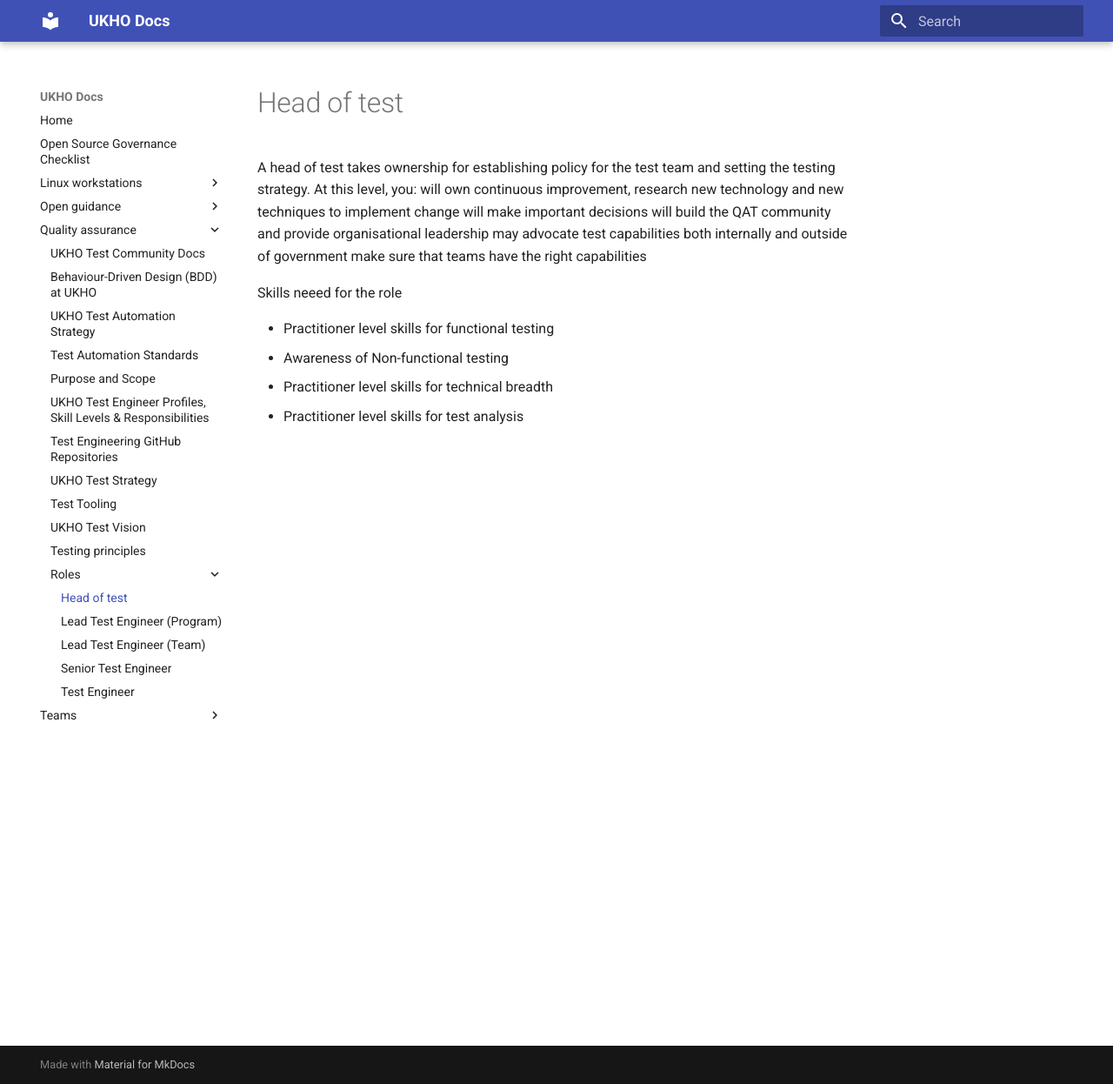
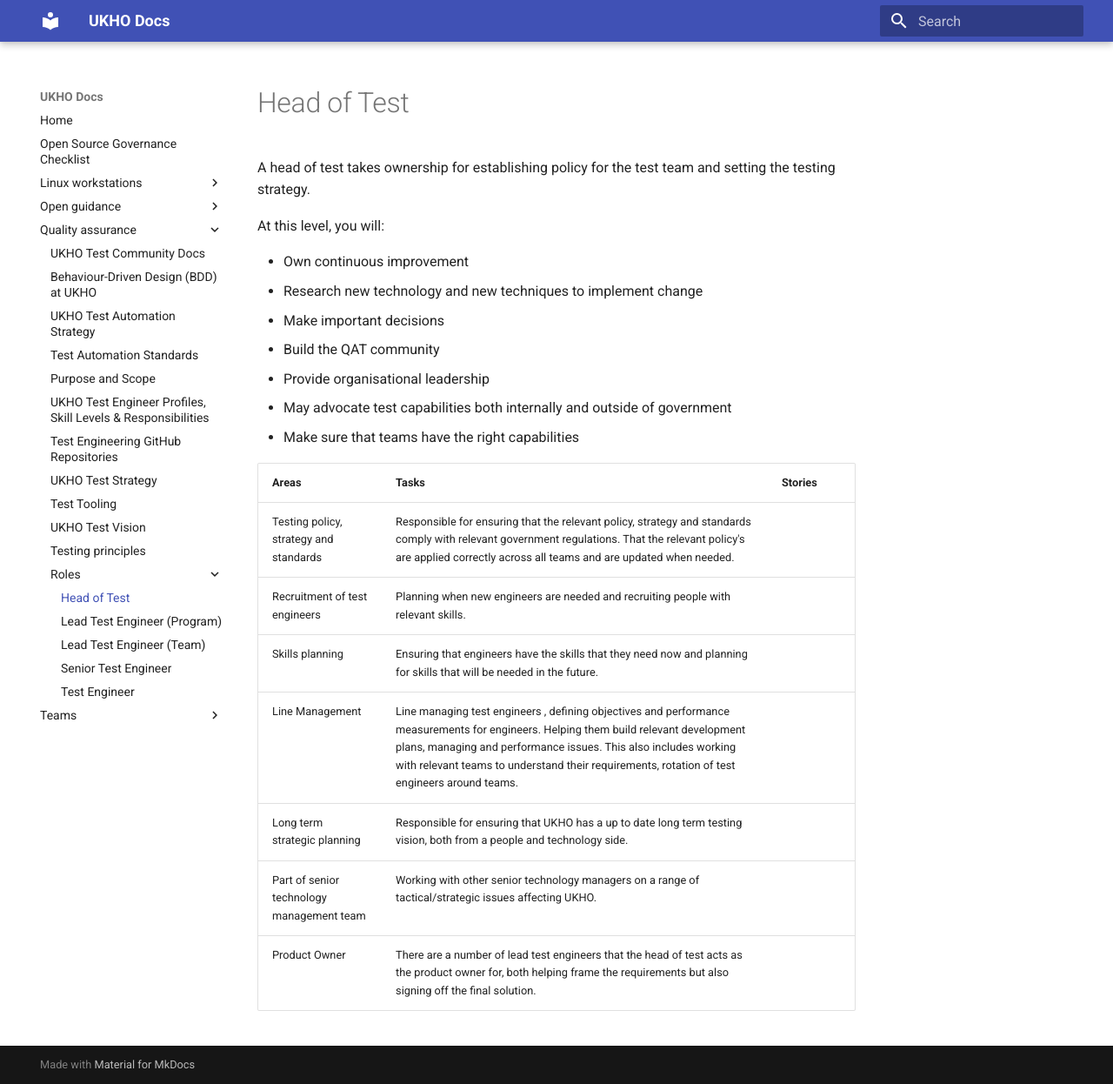
Before and after one commit to UKHO/docs, an MkDocs documentation site: the page built from docs/quality-assurance/roles/head-of-test.md, in a window 1280 px wide and 1246 px high. Shown: the whole window at 87% size. Built offline with MkDocs 1.6.1 and Material for MkDocs 9.7.7, drawn with Linux system fonts in a browser that asks for light colours.

Commit message:
Formatted text into md table

```diff
--- a/docs/quality-assurance/roles/head-of-test.md
+++ b/docs/quality-assurance/roles/head-of-test.md
@@ -1,11 +1,23 @@
+# Head of Test
+
 A head of test takes ownership for establishing policy for the test team and setting the testing strategy.
-At this level, you: will own continuous improvement, research new technology and new techniques to implement change will
-make important decisions will build the QAT community and provide organisational leadership may advocate test capabilities
-both internally and outside of government make sure that teams have the right capabilities
 
-Skills neeed for the role
+At this level, you will:
 
-* Practitioner level skills for functional testing
-* Awareness of Non-functional testing
-* Practitioner level skills for technical breadth
-* Practitioner level skills for test analysis
+* Own continuous improvement
+* Research new technology and new techniques to implement change
+* Make important decisions
+* Build the QAT community
+* Provide organisational leadership
+* May advocate test capabilities both internally and outside of government
+* Make sure that teams have the right capabilities
+
+|  Areas | Tasks | Stories |
+| --- | --- | --- |
+| Testing policy, strategy and standards | Responsible for ensuring that the relevant policy, strategy and standards comply with relevant government regulations. That the relevant policy's are applied correctly across all teams and are updated when needed.|  |
+| Recruitment of test engineers | Planning when new engineers are needed and recruiting people with relevant skills. |  |
+| Skills planning | Ensuring that engineers have the skills that they need now and planning for skills that will be needed in the future. |  |
+| Line Management | Line managing test engineers , defining objectives and performance measurements for engineers. Helping them build relevant development plans, managing and performance issues. This also includes working with relevant teams to understand their requirements, rotation of test engineers around teams. |  |
+| Long term strategic planning | Responsible for ensuring that UKHO has a up to date long term testing vision, both from a people and technology side. |  |
+| Part of senior technology management team | Working with other senior technology managers on a range of tactical/strategic issues affecting UKHO. |  |
+| Product Owner | There are a number of lead test engineers that the head of test acts as the product owner for, both helping frame the requirements but also signing off the final solution. |  |
```
